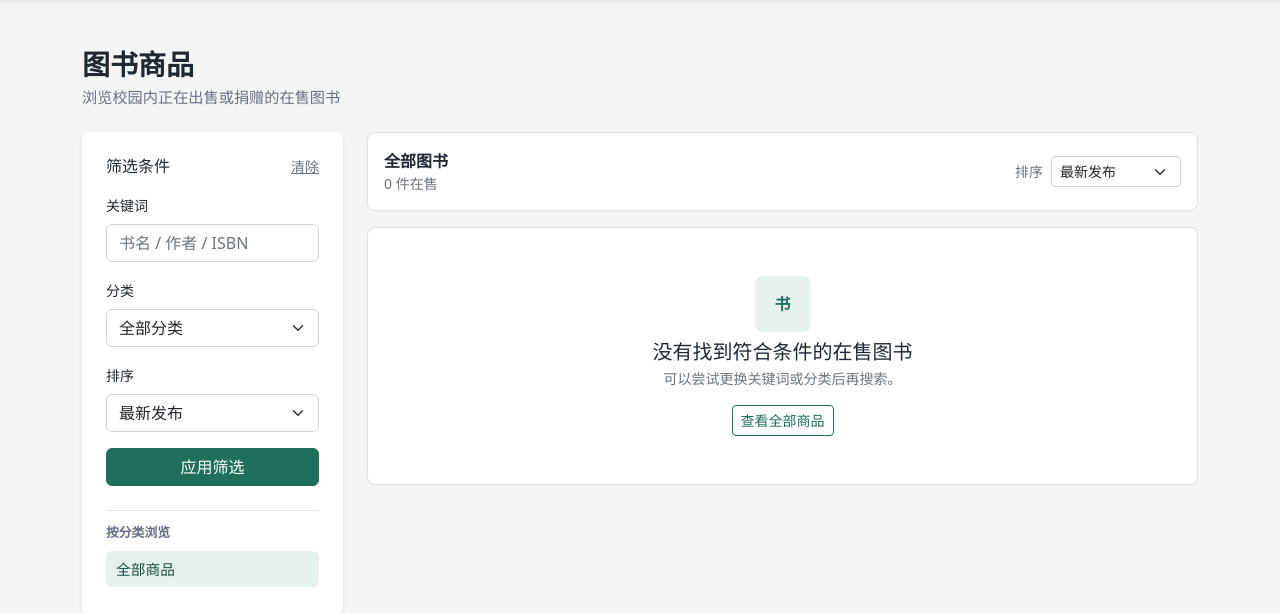
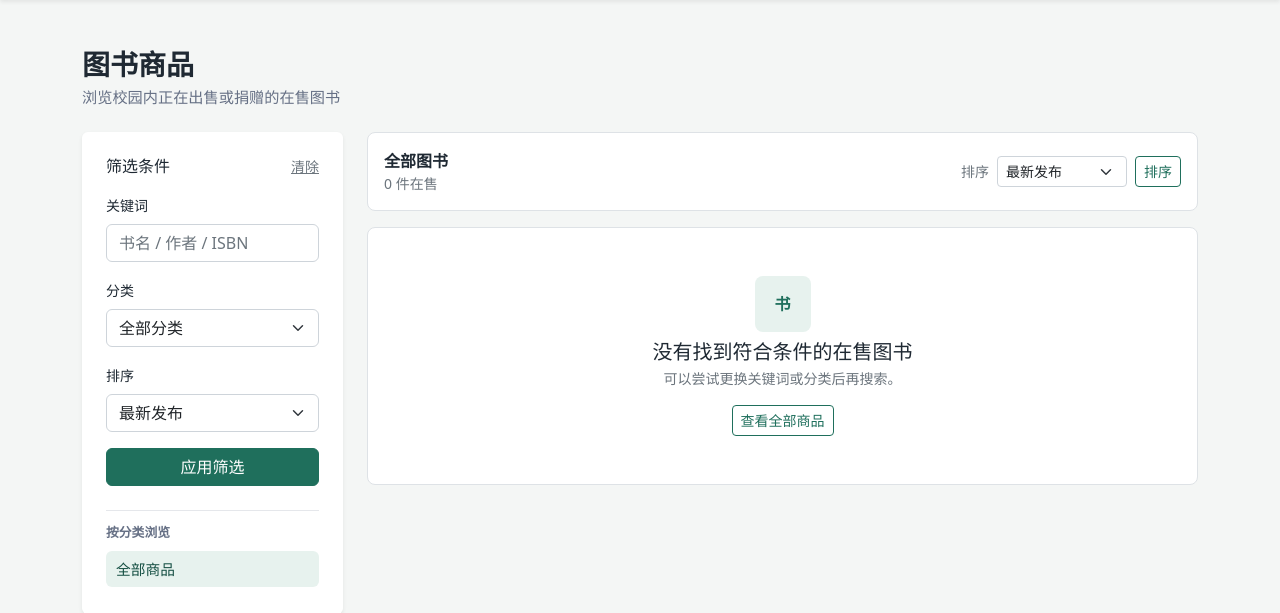
Before and after one commit to ponytailtotiantian/campus-book-trade-system, a Django app: page /catalog/ in a window 1280 px wide. Shown: the part 62-675 px from the top of the page. Run offline with Django 5.2, Linux system fonts and the light colour scheme; data that the repository does not hold is empty; some libraries are stand-ins or nearby versions.

Commit message:
Improve catalog sort action

```diff
--- a/templates/catalog/listing_list.html
+++ b/templates/catalog/listing_list.html
@@ -95,6 +95,7 @@
                         <option value="price_desc" {% if sort == 'price_desc' %}selected{% endif %}>价格从高到低</option>
                         <option value="title" {% if sort == 'title' %}selected{% endif %}>书名排序</option>
                     </select>
+                    <button class="btn btn-outline-primary btn-sm" type="submit">排序</button>
                 </form>
             </div>
 
```
